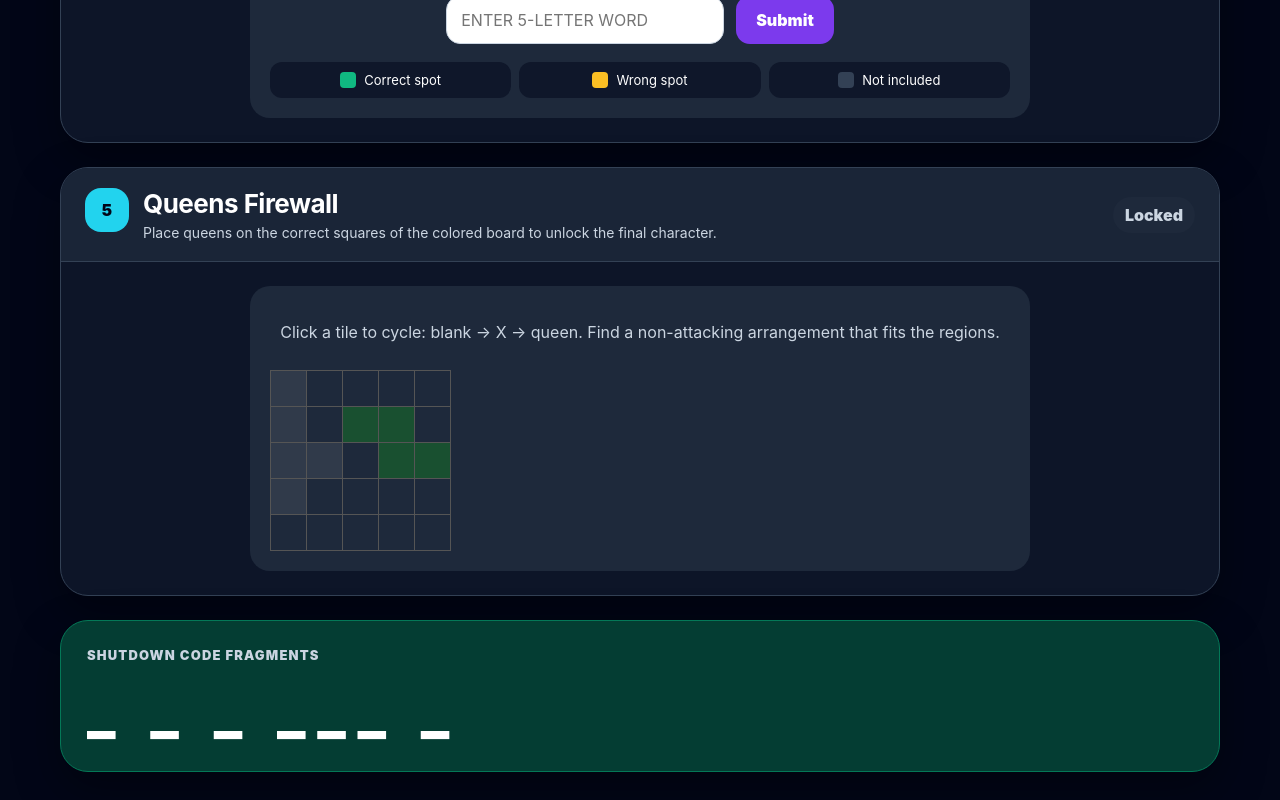
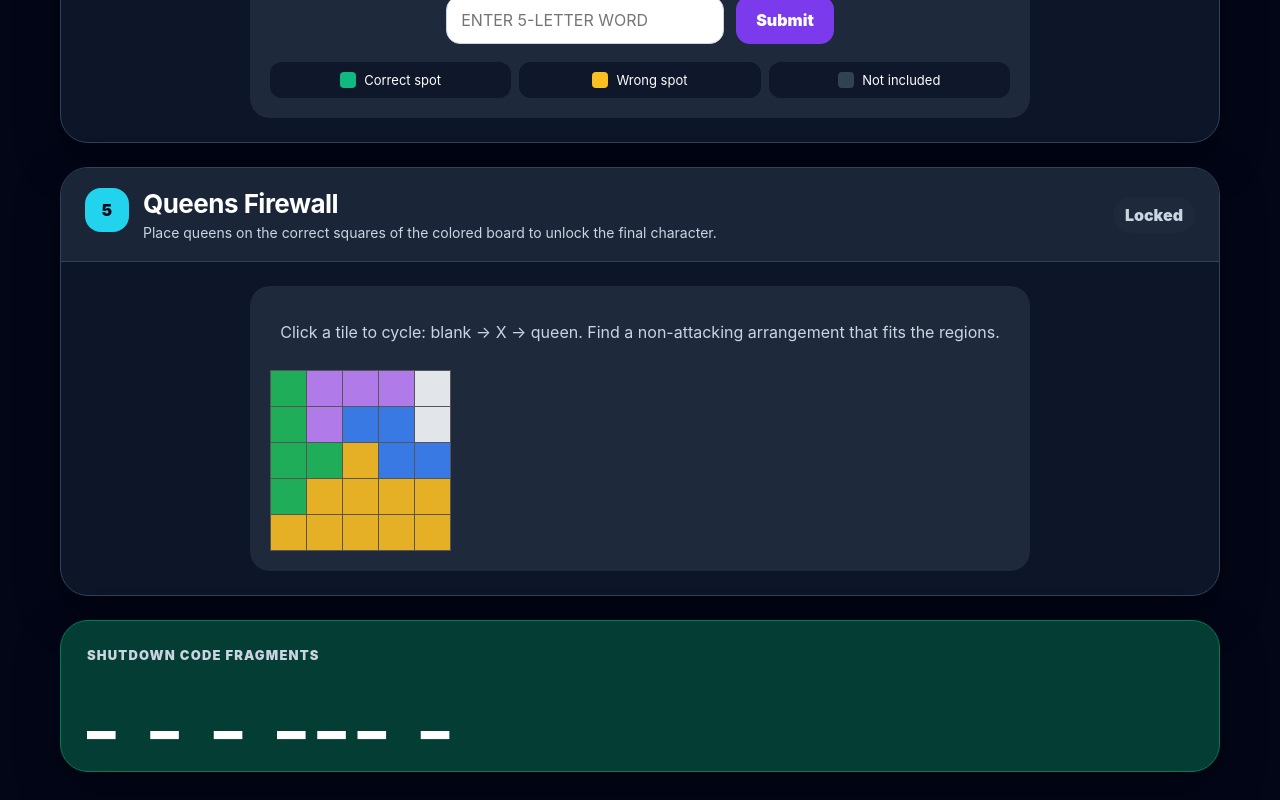
Before and after one commit to anishk4029/AI-Office-Takeover, a React (Vite) app: page / in a window 1280 px wide. Shown: the part 2234-3034 px from the top of the page. Built offline with nearby package versions, Linux system fonts and the light colour scheme.

Commit message:
Update App.css

```diff
--- a/src/App.css
+++ b/src/App.css
@@ -543,43 +543,6 @@ h1 {
     width: 100%;
   }
 }
-/* Queens puzzle styling */
-.queensTable {
-  border-collapse: collapse;
-  margin-top: 0.75rem;
-}
-
-.queensTable td {
-  width: 36px;
-  height: 36px;
-  border: 1px solid #555;
-  text-align: center;
-  vertical-align: middle;
-  cursor: pointer;
-  font-size: 22px;
-}
-
-/* Region colors */
-.queensCell-A { background-color: rgba(255, 0, 0, 0.18); }
-.queensCell-B { background-color: rgba(0, 255, 0, 0.18); }
-.queensCell-C { background-color: rgba(0, 0, 255, 0.18); }
-.queensCell-D { background-color: rgba(255, 255, 0, 0.18); }
-.queensCell-E { background-color: rgba(255, 0, 255, 0.18); }
-.queensCell-F { background-color: rgba(0, 255, 255, 0.18); }
-.queensCell-G { background-color: rgba(255, 255, 255, 0.08); }
-
-/* State styles */
-.queensCell-x {
-  color: #ff5c5c;
-  font-weight: bold;
-}
-
-.queensCell-queen {
-  color: #ffd700;
-  font-weight: bold;
-}
-/* === Queens puzzle styling (Room 5) === */
-
 .queensTable {
   border-collapse: collapse;
   margin-top: 0.75rem;
@@ -596,21 +559,19 @@ h1 {
 }
 
 /* Region colors so the 7 regions are visible */
-.queensCell-A { background-color: rgba(255, 0, 0, 0.18); }
-.queensCell-B { background-color: rgba(0, 255, 0, 0.18); }
-.queensCell-C { background-color: rgba(0, 0, 255, 0.18); }
-.queensCell-D { background-color: rgba(255, 255, 0, 0.18); }
-.queensCell-E { background-color: rgba(255, 0, 255, 0.18); }
-.queensCell-F { background-color: rgba(0, 255, 255, 0.18); }
-.queensCell-G { background-color: rgba(255, 255, 255, 0.08); }
+.queensCell-G { background-color: rgba(34, 197, 94, 0.85); }  /* bright green */
+.queensCell-P { background-color: rgba(192, 132, 252, 0.9); } /* bright purple */
+.queensCell-B { background-color: rgba(59, 130, 246, 0.9); }  /* bright blue */
+.queensCell-O { background-color: rgba(251, 191, 36, 0.9); }  /* bright orange */
+.queensCell-W { background-color: rgba(248, 250, 252, 0.9); } /* near-white */
 
 /* State styles: X marks and queens */
 .queensCell-x {
-  color: #ff5c5c;
+  color: #f97373;        /* bright red X */
   font-weight: bold;
 }
 
 .queensCell-queen {
-  color: #ffd700;
+  color: #facc15;        /* bright gold queen */
   font-weight: bold;
 }
```
